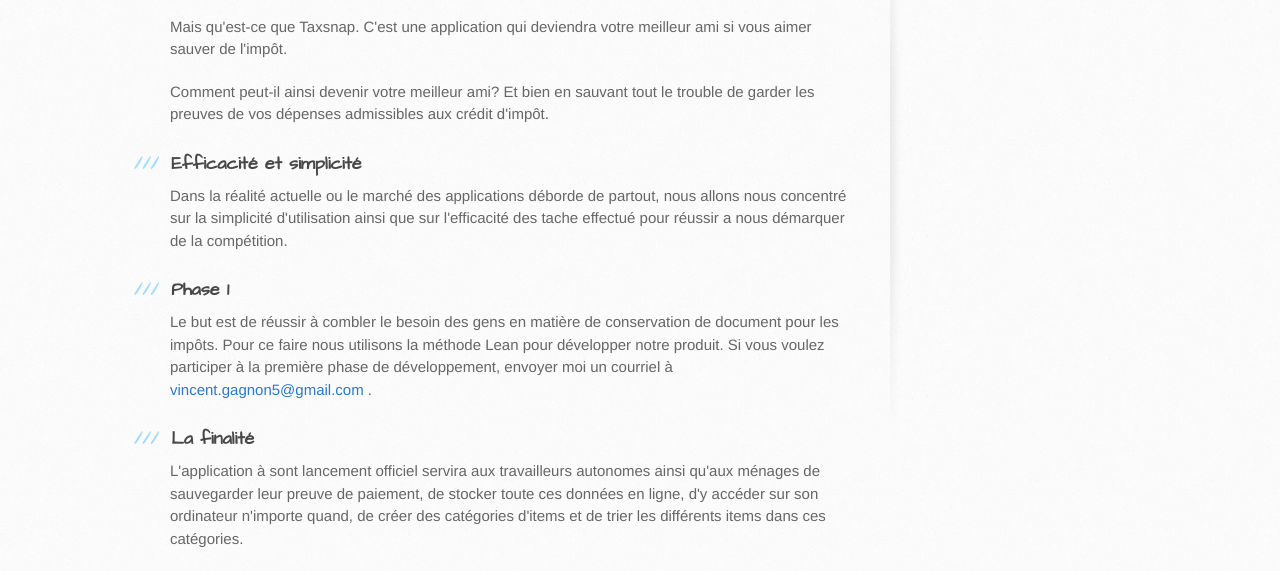
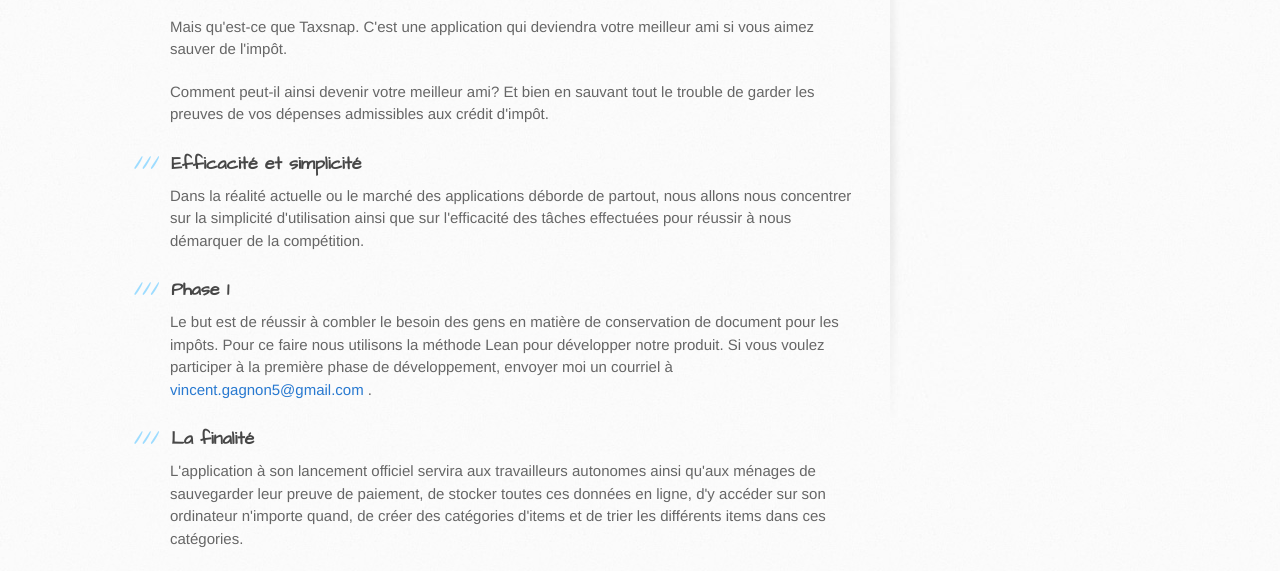
Before and after one commit to doodlegoo/taxsnap, a plain HTML site: page index.html in a window 1280 px wide. Shown: the part 318-889 px from the top of the page. Drawn offline with Linux system fonts and the light colour scheme.

Commit message:
Correction des fautes

```diff
--- a/index.html
+++ b/index.html
@@ -33,14 +33,14 @@
 
 <p>TaxSnap est le nom de code actuel pour une application présentement en développement. </p>
 
-<p>Mais qu'est-ce que Taxsnap. C'est une application qui deviendra votre meilleur ami si vous aimer <strong>sauver de l'impôt</strong>. </p>
+<p>Mais qu'est-ce que Taxsnap. C'est une application qui deviendra votre meilleur ami si vous aimez <strong>sauver de l'impôt</strong>. </p>
 
 <p>Comment peut-il ainsi devenir votre meilleur ami? Et bien en sauvant tout le trouble de garder les preuves de vos dépenses admissibles aux crédit d'impôt. </p>
 
 <h3>
 <a name="efficacit%C3%A9-et-simplicit%C3%A9" class="anchor" href="#efficacit%C3%A9-et-simplicit%C3%A9"><span class="octicon octicon-link"></span></a>Efficacité et simplicité</h3>
 
-<p>Dans la réalité actuelle ou le marché des applications déborde de partout, nous allons nous concentré sur la simplicité d'utilisation ainsi que sur l'efficacité des tache effectué pour réussir a nous démarquer de la compétition. </p>
+<p>Dans la réalité actuelle ou le marché des applications déborde de partout, nous allons nous concentrer sur la simplicité d'utilisation ainsi que sur l'efficacité des tâches effectuées pour réussir à nous démarquer de la compétition. </p>
 
 <h3>
 <a name="phase-1" class="anchor" href="#phase-1"><span class="octicon octicon-link"></span></a>Phase 1</h3>
@@ -50,7 +50,7 @@
 <h3>
 <a name="la-finalit%C3%A9" class="anchor" href="#la-finalit%C3%A9"><span class="octicon octicon-link"></span></a>La finalité</h3>
 
-<p>L'application à sont lancement officiel servira aux travailleurs autonomes ainsi qu'aux ménages de sauvegarder leur preuve de paiement, de stocker toute ces données en ligne, d'y accéder sur son ordinateur n'importe quand, de créer des catégories d'items et de trier les différents items dans ces catégories. </p>
+<p>L'application à son lancement officiel servira aux travailleurs autonomes ainsi qu'aux ménages de sauvegarder leur preuve de paiement, de stocker toutes ces données en ligne, d'y accéder sur son ordinateur n'importe quand, de créer des catégories d'items et de trier les différents items dans ces catégories. </p>
 
 <h3>
 <a name="l%C3%A9quipe" class="anchor" href="#l%C3%A9quipe"><span class="octicon octicon-link"></span></a>L'équipe</h3>
```
